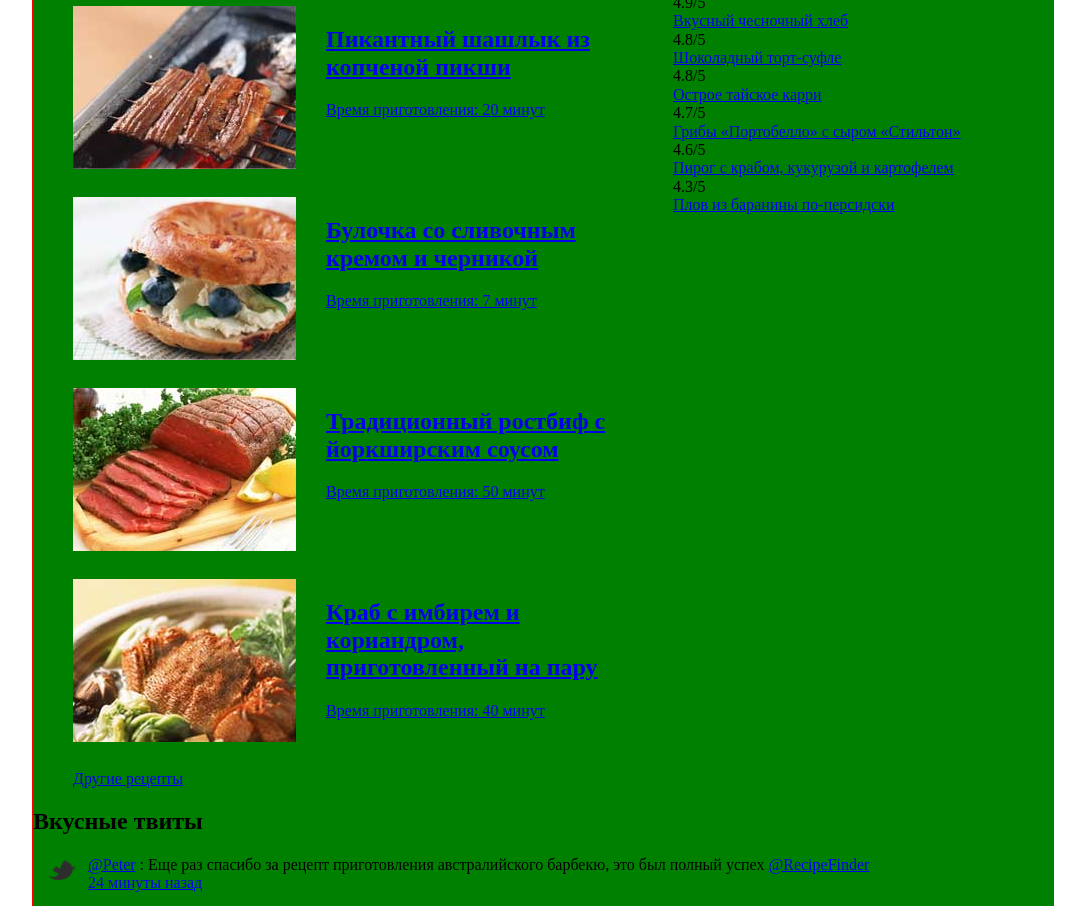
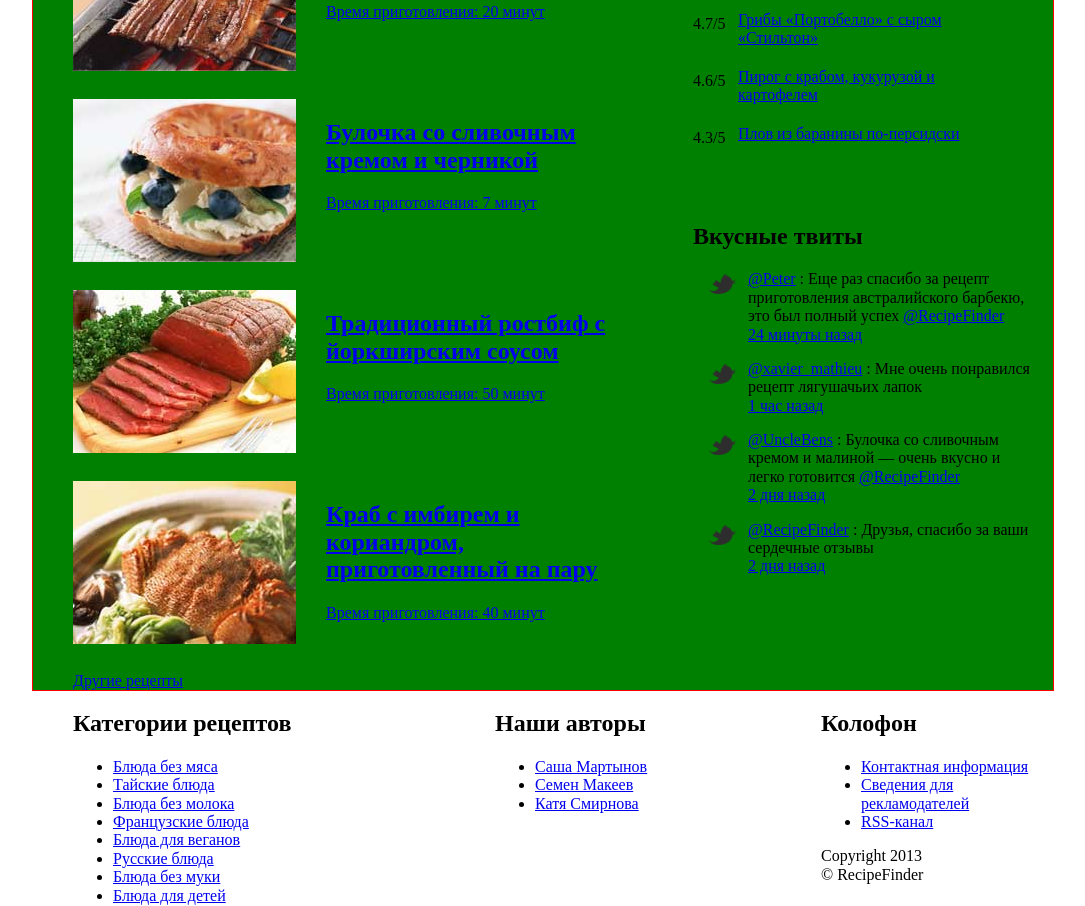
Before and after one commit to Sergey-Filippov/Recipe-Finder, a plain HTML site: page index.html in a window 1280 px wide. Shown: the part 594-1500 px from the top of the page, without its empty margins (97-1182 px from the left). Drawn offline with Linux system fonts and the light colour scheme.

Commit message:
Основные стили готовы

```diff
--- a/css/styles.css
+++ b/css/styles.css
@@ -1,9 +1,9 @@
 .cf:before,
-.cf::after {
+.cf:after {
     content: " ";
     display: table;
 }
-.cf::after {
+.cf:after {
     clear:both;
 }
 cf{
@@ -40,9 +40,21 @@ cf{
    .logo {
        float: left;
        margin-left: 145px;
-       margin-top: -34px;
+       margin-top: -34px;  /*  завели элемент на promo */
        position: relative;
        top: 34px;
+       z-index: 10;
+   }
+
+   .promo {
+       position: relative;
+       z-index: 5;
+   }
+
+   .promo-desc {
+       position: absolute;
+       bottom: 93px;
+       right: 75px;
    }
 
 .main {
@@ -67,6 +79,27 @@ cf{
     float: left;
     margin-right: 30px;
 }
+.sidebar {
+    width: 360px;
+    float: right;
+  }
+
+.popular {
+    padding-bottom: 40px;
+}
+
+.rating{
+    float: left;
+    clear: left;
+    padding-top: 4px;
+    padding-right: 15px;
+    width: 45px;
+}
+.pop-item {
+padding-bottom: 20px;
+float: left;
+width: 250px;
+}
 
 .tweet {
     padding-left: 55px;
@@ -74,10 +107,26 @@ cf{
     position: relative;
 }
 
-.tweet::before {
+.tweet:before {
     content: url(../images/twitter-icon.png);
     display: block;
     position: absolute;
     left: 15px;
     top: 4px;
 }
+.footer-inside {
+    padding-left: 40px;
+}
+
+.footer-1 {
+    float: left;
+    width: 422px;
+}
+.footer-2 {
+    float: left;
+    width: 326px;
+}
+.footer-3 {
+    float: left;
+    width: 232px;
+}
```
